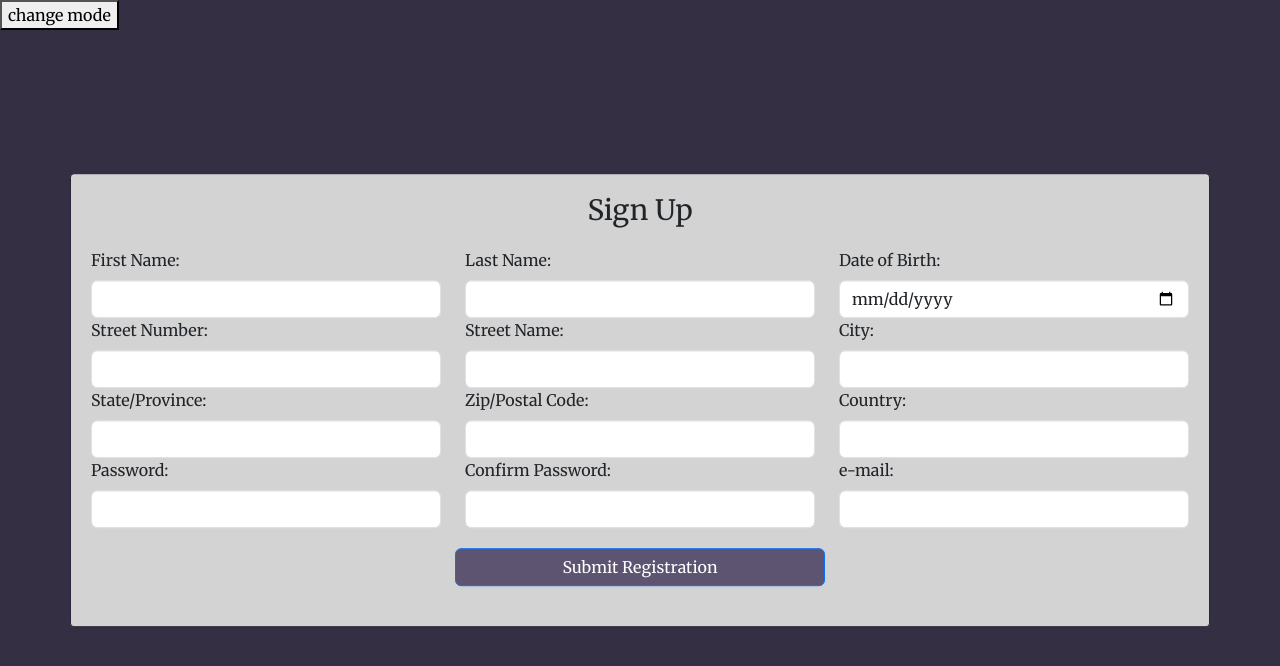
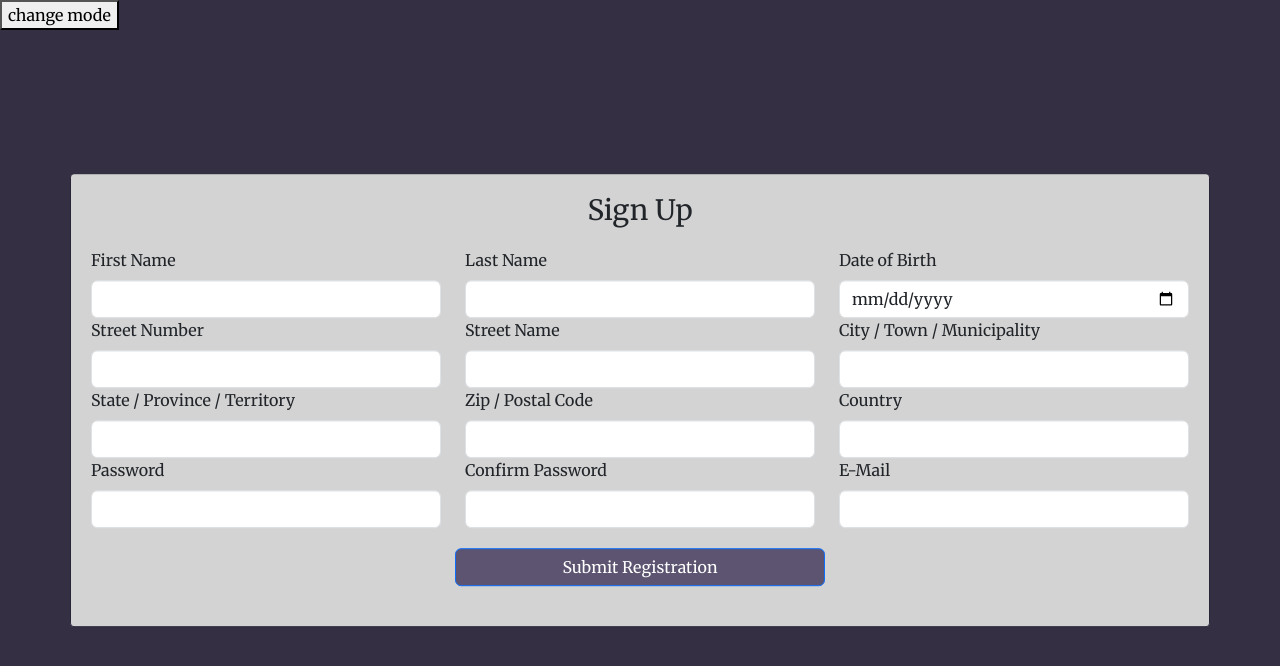
Before and after one commit to jb737/marketplace_homework, a React (Vite) app: page / in a window 1280 px wide. Shown: the top 666 px of the page. Built offline with nearby package versions, Linux system fonts and the light colour scheme.

Commit message:
use component to simplify SignUpPage

```diff
--- a/src/pages/SignUpPage/SignUpPage.tsx
+++ b/src/pages/SignUpPage/SignUpPage.tsx
@@ -2,12 +2,16 @@ import { useState } from "react";
 import { Container, Form, Row, Col, Button } from "react-bootstrap";
 import Address from "../../models/Address";
 import classes from "./SignUpPage.module.css";
+import FormInput from "../../components/FormInput/FormInput";
 
 
 //TODO: set min DOB to be 18 years old
 //TODO: password match
 
 const SignUpPage = (): JSX.Element => {
+    const [validated, setValidated] = useState(false);
+
+
     const [firstName, setFirstName] = useState("");
     const [lastName, setLastName] = useState("");
     const [email, setEmail] = useState("");
@@ -23,8 +27,27 @@ const SignUpPage = (): JSX.Element => {
         country: "",
     });
 
-    const onSubmitHandler = (e : React.FormEvent<HTMLFormElement>) => {
-        e.preventDefault();
+    const onSubmitHandler = (event : React.FormEvent<HTMLFormElement>) => {
+        const form = event.currentTarget;
+
+        event.preventDefault();
+        event.stopPropagation();
+
+
+
+        if (form.checkValidity() === false) {
+            alert("Please Fill All Required Fields");
+            setValidated(true);
+            return;
+        }
+
+
+
+        if (password !== confirmPassword) {
+            alert("Passwords do not match. Passwords must match.");
+            return;
+        }
+
         alert(JSON.stringify({
             firstName,
             lastName,
@@ -44,37 +67,34 @@ const SignUpPage = (): JSX.Element => {
         </Row>
 
         <Row>
-        <Form onSubmit = {onSubmitHandler}>
+        <Form noValidate  validated={validated} onSubmit = {onSubmitHandler}>
             <fieldset>
             <Row>
                 <Col>
-            <Form.Label htmlFor = "firstName">First Name: </Form.Label>
-                <Form.Control
+                <FormInput
                     type = "text"
-                    id = "firstName"
                     required
+                    title = "First Name"
                     value = {firstName}
                     onChange = {(e) => setFirstName(e.target.value)}
                     />
                 </Col>
                 <Col>
-            <Form.Label htmlFor = "lastName">Last Name: </Form.Label>
-                <Form.Control
+                <FormInput
                     type = "text"
-                    id = "lastName"
                     required
+                    title = "Last Name"
                     value = {lastName}
-                    onChange = {(e) => setLastName(e.target.value)}
+                    onChange={(e) => setLastName(e.target.value)}
                     />
                 </Col>
                 <Col>
-            <Form.Label htmlFor = "dateOfBirth">Date of Birth: </Form.Label>
-                <Form.Control
+                <FormInput
                     type = "date"
-                    id = "dateOfBirth"
                     required
-                    value = {dateOfBirth?.toISOString().split("T")[0] ?? ""}
-                    onChange = {(e) => setDateOfBirth(new Date(e.target.value))}
+                    title = "Date of Birth"
+                    value = {dateOfBirth}
+                    onChange={(e) => setDateOfBirth(new Date(e.target.value))}
                     />
                 </Col>
             </Row>
@@ -83,45 +103,39 @@ const SignUpPage = (): JSX.Element => {
             <fieldset>
             <Row>
                 <Col>
-                    <Form.Label htmlFor = "streetNumber">Street Number: </Form.Label>
-                    <Form.Control
+                <FormInput
                     type = "text"
-                        id = "streetNumber"
                     required
+                    title = "Street Number"
                     value = {address.number}
-                        onChange = {(e) => setAddress((prevState) => ({
+                    onChange={(e) =>  setAddress((prevState) => ({
                         ...prevState,
                         number: e.target.value,
-                        }))
-                    }
+                    }))}
                     />
                 </Col>
                 <Col>
-                    <Form.Label htmlFor = "streetName">Street Name: </Form.Label>
-                    <Form.Control
+                <FormInput
                     type = "text"
-                        id = "streetName"
                     required
+                    title = "Street Name"
                     value = {address.street}
-                        onChange = {(e) => setAddress((prevState) => ({
+                    onChange={(e) =>  setAddress((prevState) => ({
                         ...prevState,
                         street: e.target.value,
-                        }))
-                    }
+                    }))}
                     />
                 </Col>
                 <Col>
-                    <Form.Label htmlFor = "city">City: </Form.Label>
-                    <Form.Control
+                <FormInput
                     type = "text"
-                        id = "city"
                     required
+                    title = "City / Town / Municipality"
                     value = {address.city}
-                        onChange = {(e) => setAddress((prevState) => ({
+                    onChange={(e) =>  setAddress((prevState) => ({
                         ...prevState,
                         city: e.target.value,
-                        }))
-                    }
+                    }))}
                     />
                 </Col>
                 </Row>
@@ -130,45 +144,39 @@ const SignUpPage = (): JSX.Element => {
                 <fieldset>
                 <Row>
                 <Col>
-                    <Form.Label htmlFor = "state">State/Province: </Form.Label>
-                    <Form.Control
+                <FormInput
                     type = "text"
-                        id = "state"
                     required
+                    title = "State / Province / Territory"
                     value = {address.state}
-                        onChange = {(e) => setAddress((prevState) => ({
+                    onChange={(e) =>  setAddress((prevState) => ({
                         ...prevState,
                         state: e.target.value,
-                        }))
-                    }
+                    }))}
                     />
                 </Col>
                 <Col>
-                    <Form.Label htmlFor = "zip">Zip/Postal Code: </Form.Label>
-                    <Form.Control
+                <FormInput
                     type = "text"
-                        id = "zip"
                     required
+                    title = "Zip / Postal Code"
                     value = {address.zip}
-                        onChange = {(e) => setAddress((prevState) => ({
+                    onChange={(e) =>  setAddress((prevState) => ({
                         ...prevState,
                         zip: e.target.value,
-                        }))
-                    }
+                    }))}
                     />
                 </Col>
                 <Col>
-                    <Form.Label htmlFor = "country">Country: </Form.Label>
-                    <Form.Control
+                <FormInput
                     type = "text"
-                        id = "country"
                     required
+                    title = "Country"
                     value = {address.country}
-                        onChange = {(e) => setAddress((prevState) => ({
+                    onChange={(e) =>  setAddress((prevState) => ({
                         ...prevState,
                         country: e.target.value,
-                        }))
-                    }
+                    }))}
                     />
                 </Col>
             </Row>
@@ -177,33 +185,30 @@ const SignUpPage = (): JSX.Element => {
             <fieldset>
             <Row>
                 <Col>
-                    <Form.Label htmlFor = "password">Password: </Form.Label>
-                    <Form.Control
-                        type = "password"
-                        id = "password"
+                <FormInput
+                    type = "text"
                     required
+                    title = "Password"
                     value = {password}
-                        onChange = {(e) => setPassword(e.target.value)}
+                    onChange={(e) => setPassword(e.target.value)}
                     />
                 </Col>
                 <Col>
-                    <Form.Label htmlFor = "confirmPassword">Confirm Password: </Form.Label>
-                    <Form.Control
-                        type = "confirmPassword"
-                        id = "confirmPassword"
+                <FormInput
+                    type = "text"
                     required
+                    title = "Confirm Password"
                     value = {confirmPassword}
-                        onChange = {(e) => setConfirmPassword(e.target.value)}
+                    onChange={(e) => setConfirmPassword(e.target.value)}
                     />
                 </Col>
                 <Col>
-                    <Form.Label htmlFor = "email">e-mail: </Form.Label>
-                    <Form.Control
-                        type = "email"
-                        id = "email"
+                <FormInput
+                    type = "text"
                     required
+                    title = "E-Mail"
                     value = {email}
-                        onChange = {(e) => setEmail(e.target.value)}
+                    onChange={(e) => setEmail(e.target.value)}
                     />
                 </Col>
             </Row>
```
Lines whose indentation alone changed are shown as unchanged.
